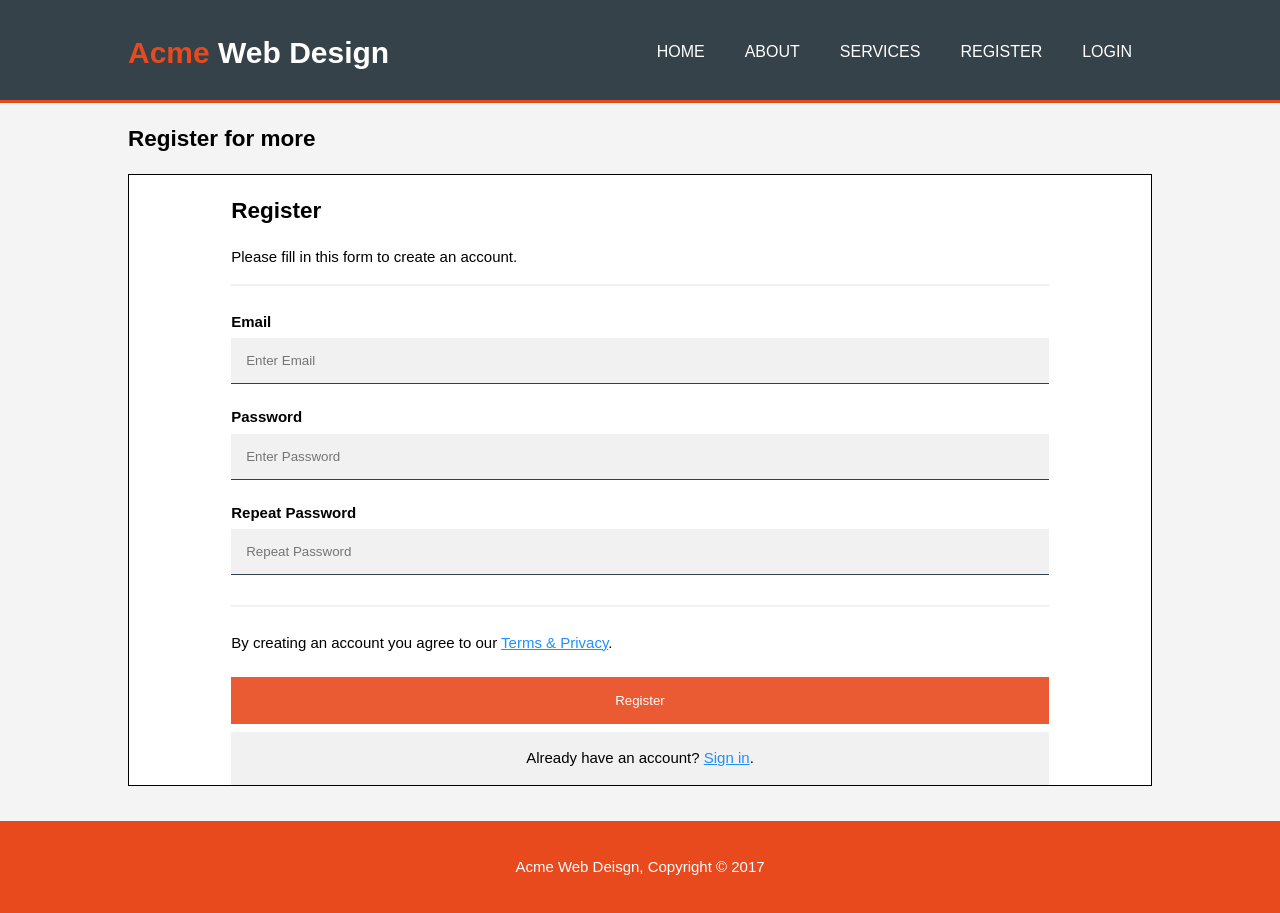
After one commit to ShkelqimMaxh/PHP19_20_Gr6, a PHP site: page /src/Register.php in a window 1280 px wide. The commit adds this page. Run offline with PHP 8.4, Linux system fonts and the light colour scheme.

Commit message:
Adding register page and fixing services page for edit and get in the new version

```diff
--- a/css/Register.css
+++ b/css/Register.css
@@ -0,0 +1,51 @@
+.container form {
+    background-color: white;
+    border: 1px solid black;
+}
+input[type=text], input[type=password] {
+    width: 100%;
+    padding: 15px;
+    margin: 5px 0 22px 0;
+    display: inline-block;
+    border: none;
+    border-bottom: 1px solid #35424a;
+    background: #f1f1f1;
+}
+
+input[type=text]:focus, input[type=password]:focus {
+    background-color: #ddd;
+    outline: none;
+}
+
+/* Overwrite default styles of hr */
+hr {
+    border: 1px solid #f1f1f1;
+    margin-bottom: 25px;
+}
+
+/* Set a style for the submit button */
+.registerbtn {
+    background-color: #e8491d;
+    color: white;
+    padding: 16px 20px;
+    margin: 8px 0;
+    border: none;
+    cursor: pointer;
+    width: 100%;
+    opacity: 0.9;
+}
+
+.registerbtn:hover {
+    opacity: 1;
+}
+
+/* Add a blue text color to links */
+a {
+    color: dodgerblue;
+}
+
+/* Set a grey background color and center the text of the "sign in" section */
+.signin {
+    background-color: #f1f1f1;
+    text-align: center;
+}
--- a/index.php
+++ b/index.php
@@ -18,7 +18,7 @@
           <ul>
             <li class="current"><a href="index.php">Home</a></li>
             <li><a href="src/about.php">     About</a></li>
-            <li><a href="src/services.php">  Services</a></li>
+            <li><a href="src/Services.php">  Services</a></li>
             <li><a href="src/Register.php">  Register</a></li>
             <li><a href="src/Login.php"></a> Login</li>
           </ul>
@@ -67,7 +67,7 @@
 
                 if (!array_filter($errors)){
                     //Here add text to database
-                    $sql = "INSERT INTO users(email) VALUES ('$email')";
+                    $sql = "INSERT INTO Users(email) VALUES ('$email')";
 
                         if (mysqli_query($conn, $sql)) {
                             echo "New record created successfully";
@@ -117,7 +117,7 @@
     </section>
 
     <footer>
-      <p>Acme Web Deisgn, Copyright &copy; 2017</p>
+      <p>Projekti ne lenden: Programimi ne Internet<br /> Punoi: Shkelqim Maxharraj 160714100079</p>
     </footer>
   </body>
 </html>
--- /dev/null
+++ b/src/Register.php
@@ -0,0 +1,69 @@
+<html>
+<head>
+    <meta charset="utf-8">
+    <meta name="viewport" content="width=device-width">
+    <meta name="author" content="Shkelqim Maxharraj">
+    <title>Register</title>
+    <link rel="stylesheet" href="../css/style.css">
+    <link rel="stylesheet" href="../css/Register.css">
+    <link href='http://fonts.googleapis.com/css?family=Open+Sans+Condensed:300' rel='stylesheet' type='text/css'>
+</head>
+<body>
+
+<?php include 'Header.php' ?>
+
+
+
+<section id="main">
+    <div class="container">
+        <div class="form-style-8">
+            <h2>Register for more</h2>
+
+            <form action="#">
+                <div class="container">
+                    <h1>Register</h1>
+                    <p>Please fill in this form to create an account.</p>
+                    <hr>
+
+                    <label for="email"><b>Email</b></label>
+                    <input type="text" placeholder="Enter Email" name="email" required>
+
+                    <label for="psw"><b>Password</b></label>
+                    <input type="password" placeholder="Enter Password" name="psw" required>
+
+                    <label for="psw-repeat"><b>Repeat Password</b></label>
+                    <input type="password" placeholder="Repeat Password" name="psw-repeat" required>
+                    <hr>
+                    <p>By creating an account you agree to our <a href="#">Terms & Privacy</a>.</p>
+
+                    <button type="submit" class="registerbtn">Register</button>
+                </div>
+
+                <div class="container signin">
+                    <p>Already have an account? <a href="#">Sign in</a>.</p>
+                </div>
+            </form>
+
+
+        </div>
+    </div>
+</section>
+
+<footer>
+    <p>Acme Web Deisgn, Copyright &copy; 2017</p>
+</footer>
+
+
+
+
+
+
+<script type="text/javascript">
+    //auto expand textarea
+    function adjust_textarea(h) {
+        h.style.height = "20px";
+        h.style.height = (h.scrollHeight)+"px";
+    }
+</script>
+</body>
+</html>
--- a/src/Services.php
+++ b/src/Services.php
@@ -39,10 +39,10 @@
 
         <aside id="sidebar">
           <div class="dark">
-            <h3>Get A Quote</h3>
+            <h3>Add or edit atsk</h3>
             <form class="quote">
   						<div>
-  							<label>Name</label><br>
+  							<label>Title</label><br>
   							<input type="text" placeholder="Name">
   						</div>
   						<div>
@@ -50,7 +50,7 @@
   							<input type="email" placeholder="Emial Address">
   						</div>
   						<div>
-  							<label>Message</label><br>
+  							<label>Text</label><br>
   							<textarea placeholder="Message"></textarea>
   						</div>
   						<button class="button_1" type="submit">Send</button>
--- a/src/about.php
+++ b/src/about.php
@@ -23,7 +23,7 @@
           <h1 class="page-title">About Me</h1>
           <p>
               <?php
-                  echo 'Emri im eshte: ' .$developerName. 'jam student ne ' .implode(" ",$developerEducation). ' email-i im eshte ' .$developerEmail . '. And my hobbies are ' .join(", ", $developerHobbies) ;
+                  echo nl2br ('Emri im eshte: ' .$developerName. " \n Une jam student ne " .implode(" ",$developerEducation). " \n Email-i im eshte " .$developerEmail . ". \n And my hobbies are " .join(", ", $developerHobbies) );
               ?>
           </p>
           <p class="dark">
```
Lines whose indentation alone changed are shown as unchanged.
